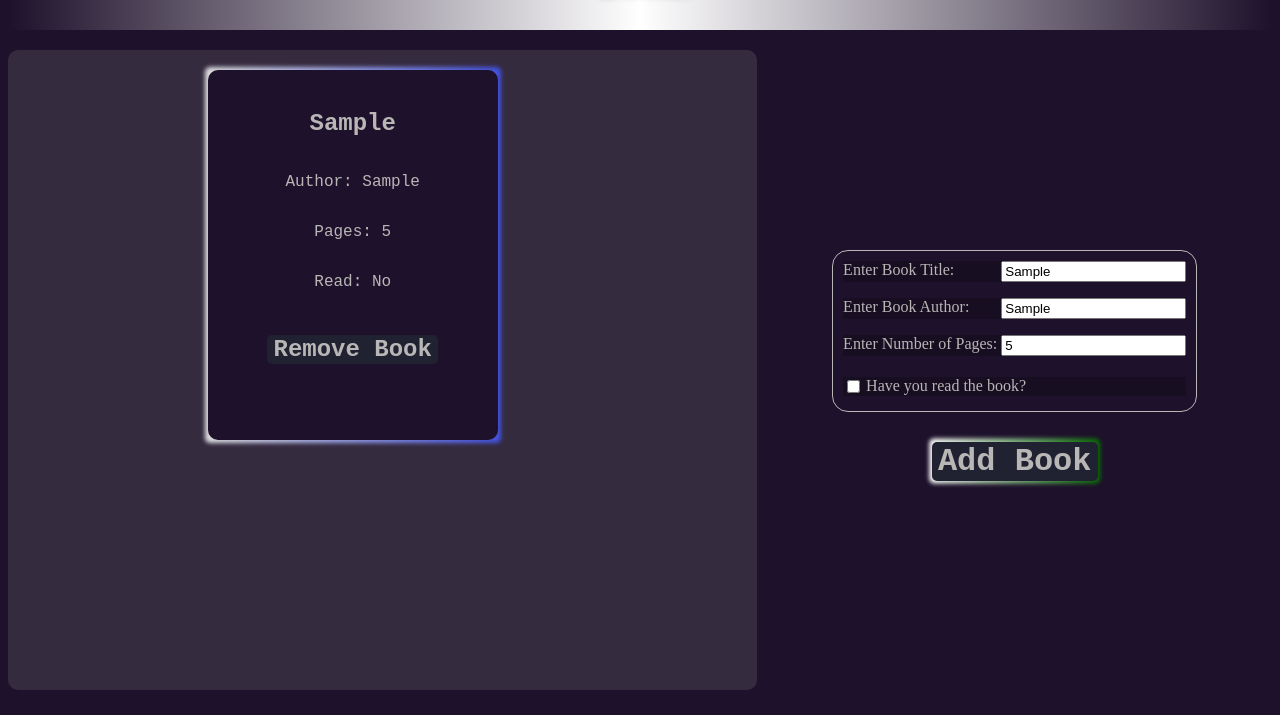
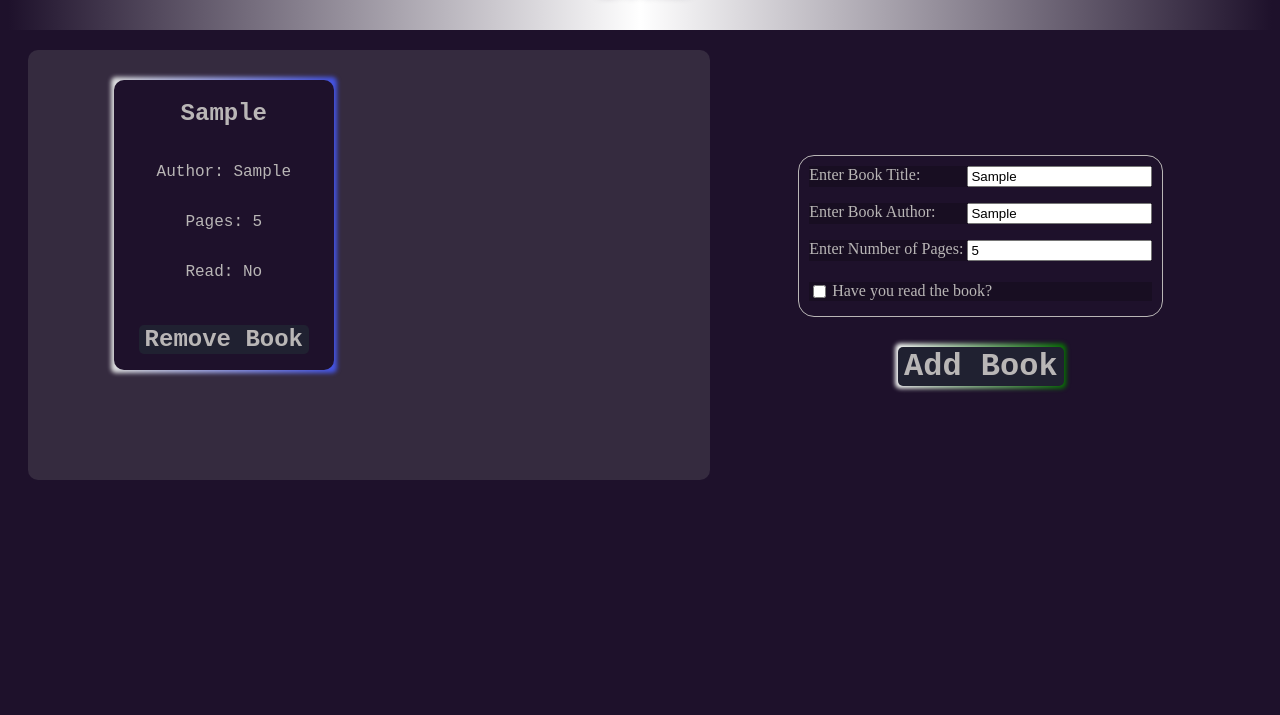
Before and after one commit to Ovaserashid/BookLibrary, a plain HTML site: page index.html in a window 1280 px wide. Both pictures are taken after typing "Sample", "Sample", "5" into the empty fields and a click on the button "Add Book". Shown: the part 85-800 px from the top of the page. Drawn offline with Linux system fonts and the light colour scheme.

Commit message:
Fix card positioning by centering the card
The card was not centered properly in the previous
version. This commit fixes the card positioning by
applying flexbox properties to the card container.
The card is now centered both vertically and
horizontally within its parent container.

```diff
--- a/style.css
+++ b/style.css
@@ -16,20 +16,21 @@
     display: flex;
     justify-content: space-between;
     flex-wrap: wrap;
+    padding: 20px;
 }
 .card-holder {
-    flex-grow: 1;
+    flex-grow: 3;
     display: grid;
-    grid-template-columns: repeat(auto-fill, minmax(350px, 350px));
+    grid-template-columns: repeat(auto-fill, minmax(250px, 250px));
     gap: 40px;
     justify-content: center;
-    margin-top: 20px;
-    padding: 20px;
+    justify-items: center;
     background-color: rgba(146, 146, 146, 0.2);
     border-radius: 10px;
-    width: 600px;
-    height: 600px;
+    width: fit-content;
+    height: 370px;
     overflow: auto;
+    padding: 30px 10px;
 }
 .button-container {
     display: flex;
@@ -77,12 +78,12 @@ form{
     position: relative;
     background-color: rgb(30 17 43);
     border-radius: 10px;
-    padding: 20px;
     text-align: center;
-    width: 250px;
-    height: 330px;
+    width: 220px;
+    height: 270px;
     color: rgb(185, 182, 182);
     font-family: 'Courier New', Courier, monospace;
+    padding-bottom: 20px;
 }
 .card:hover {
     color: rgb(36, 36, 36);
```
